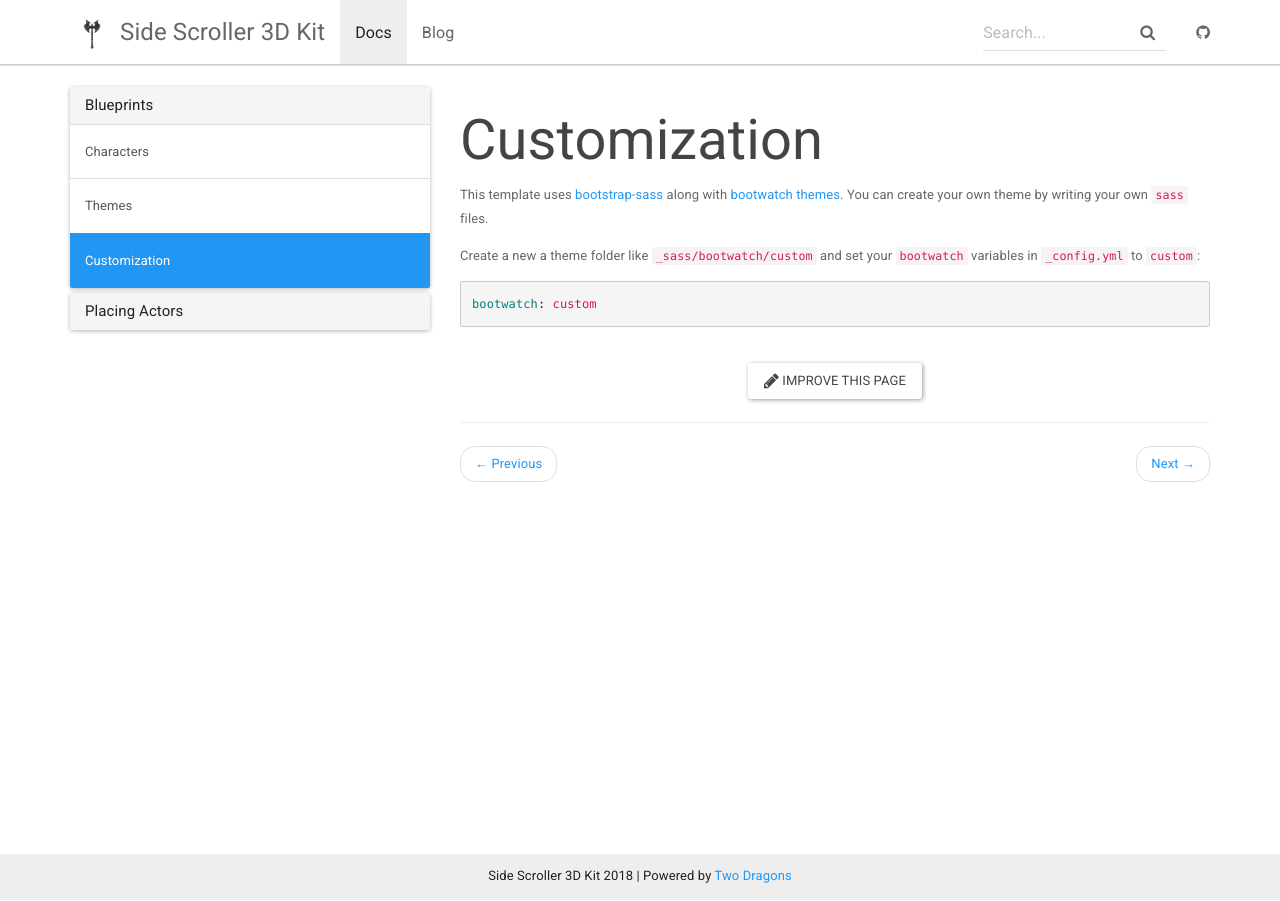
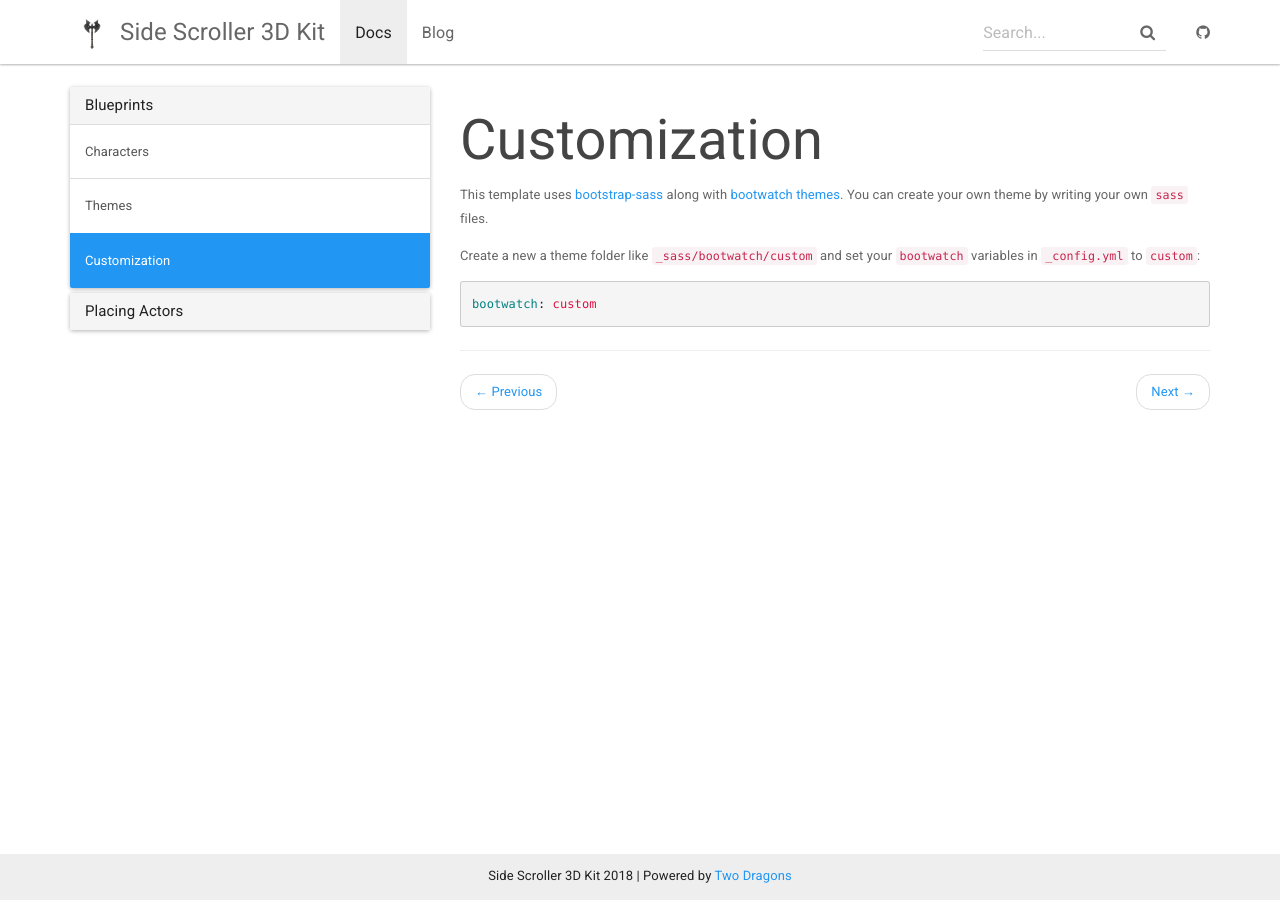
Before and after one commit to hwangdaehee258/ssk.github.io, a Jekyll site: the page built from _docs/customization.md, in a window 1280 px wide. Built offline with Jekyll 4.4.1, drawn with Linux system fonts in a browser that asks for light colours; nearby versions of some CDN libraries.

Commit message:
testssssss

```diff
--- a/_layouts/docs.html
+++ b/_layouts/docs.html
@@ -12,10 +12,6 @@
             <h1>{{ page.title }}</h1>
             <div id="markdown-content-container">{{ content }}</div>
             <p class="text-center">
-              <br />
-              <a target="_blank" href="{{site.git_edit_address}}/{{ page.path }}" class="btn btn-default githubEditButton" role="button">
-                <i class="fa fa-pencil fa-lg"></i> Improve this page
-              </a>
             </p>
             <hr>
             {% include section_nav.html %}
```
